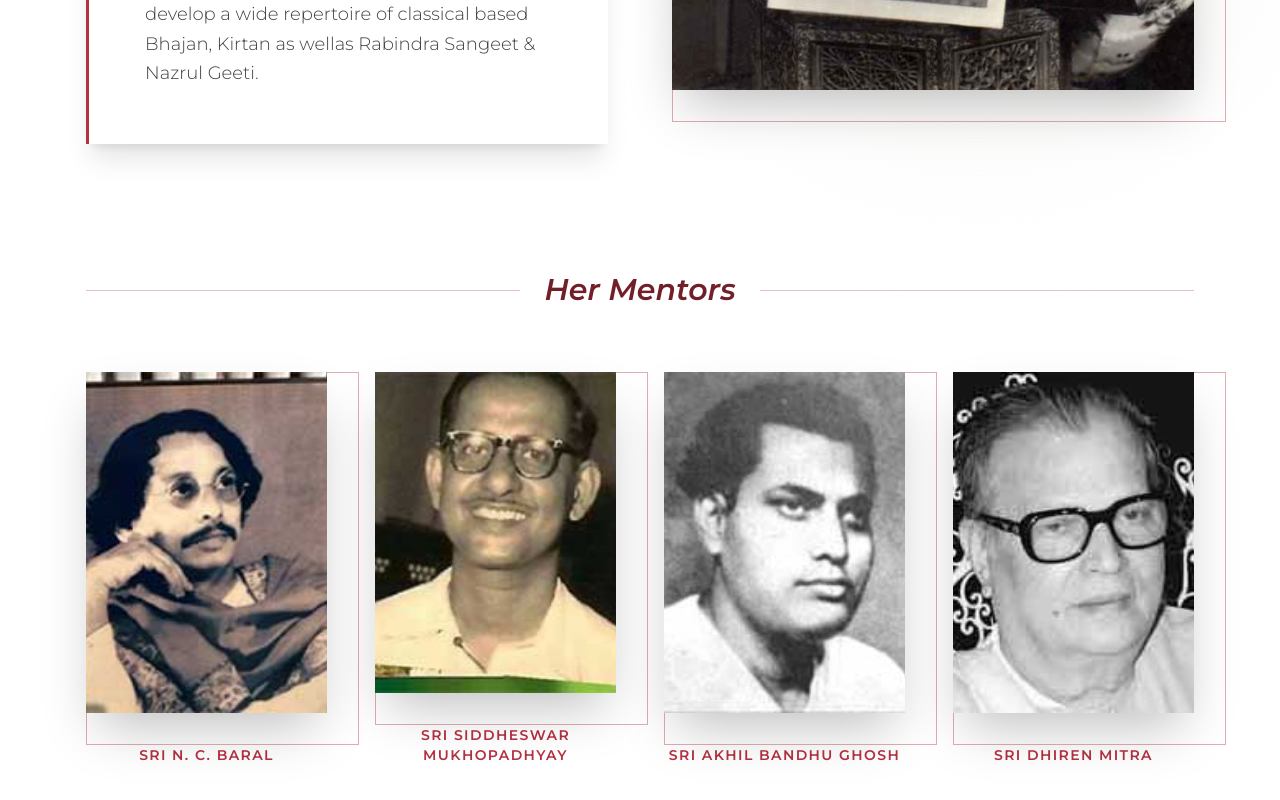
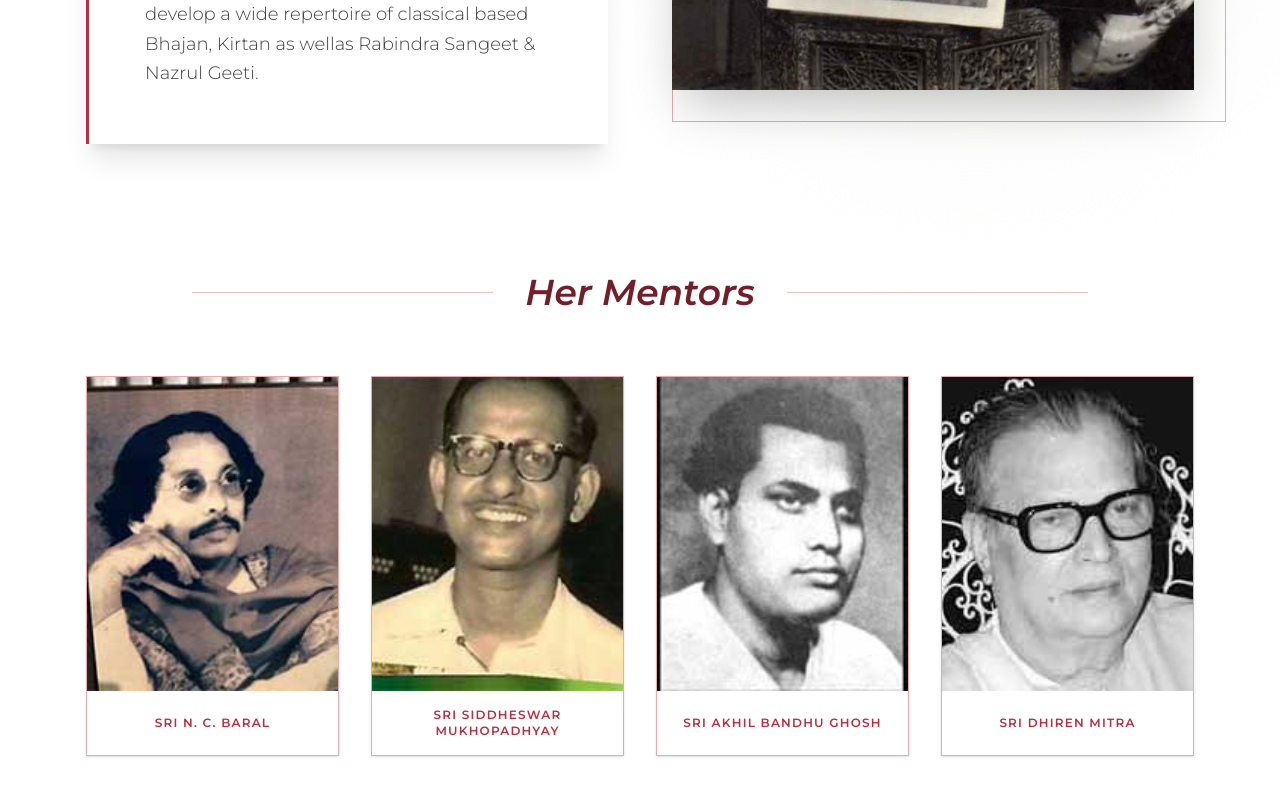
Before and after one commit to Ax108/pcc-foundation, a React (Vite) app: page /our-inspiration in a window 1280 px wide. Shown: the part 2665-3465 px from the top of the page. Built offline with nearby package versions, Linux system fonts and the light colour scheme.

Commit message:
fixed minor design

```diff
--- a/src/pages/our-inspiration/OurInspiration.tsx
+++ b/src/pages/our-inspiration/OurInspiration.tsx
@@ -26,6 +26,23 @@ const InspirationImage = ({name, imageSrc, className, imageClassName = "aspect-[
       </div>
     </div>
     {name && <span className="block mt-8 text-sm font-bold tracking-widest uppercase text-gold text-center">{name}</span>}
+  </motion.div>
+);
+
+const MentorCard = ({name, imageSrc}: {name: string; imageSrc: string}) => (
+  <motion.div
+    initial={{ opacity: 0, y: 20 }}
+    whileInView={{ opacity: 1, y: 0 }}
+    viewport={{ once: true, margin: "-50px" }}
+    transition={{ duration: 0.8, ease: "easeOut" }}
+    className="flex flex-col bg-white border border-secondary/40 shadow-sm hover:shadow-md transition-shadow duration-500 w-full"
+  >
+    <div className="w-full aspect-[4/5] relative bg-muted/20">
+      {imageSrc && <img src={imageSrc} alt={name} className="w-full h-full object-cover" />}
+    </div>
+    <div className="py-4 px-2 flex-grow flex items-center justify-center bg-white">
+      <span className="text-center text-[10px] md:text-xs font-bold tracking-widest uppercase text-secondary">{name}</span>
+    </div>
   </motion.div>
 );
 
@@ -163,14 +180,16 @@ export const OurInspiration = () => {
             {/* Background Accent */}
             <div className="absolute top-1/2 left-1/2 -translate-x-1/2 -translate-y-1/2 w-screen h-[120%] bg-surface/30 -z-10 skew-y-3" />
 
-            <div className="flex items-center gap-6 mb-16 relative z-10">
-              <div className="h-[1px] flex-1 bg-gold/30" />
-              <h3 className="text-3xl font-serif font-bold text-primary italic">Her Mentors</h3>
-              <div className="h-[1px] flex-1 bg-gold/30" />
+            <div className="flex justify-center mb-12 md:mb-16 relative z-10">
+              <div className="flex items-center gap-4 md:gap-8 w-full max-w-4xl">
+                <div className="h-[1px] flex-1 bg-secondary/30" />
+                <h3 className="text-3xl md:text-4xl font-serif font-bold text-primary italic whitespace-nowrap">Her Mentors</h3>
+                <div className="h-[1px] flex-1 bg-secondary/30" />
+              </div>
             </div>
-            <div className="grid grid-cols-2 lg:grid-cols-4 gap-8 md:gap-12 relative z-10">
+            <div className="grid grid-cols-2 lg:grid-cols-4 gap-4 md:gap-6 lg:gap-8 relative z-10">
               {life.gurus.map((guru, idx) => (
-                <InspirationImage key={idx} name={guru.name} imageSrc={guru.imageSrc} imageClassName="aspect-[3/4]" />
+                <MentorCard key={idx} name={guru.name} imageSrc={guru.imageSrc!} />
               ))}
             </div>
           </motion.div>
```
